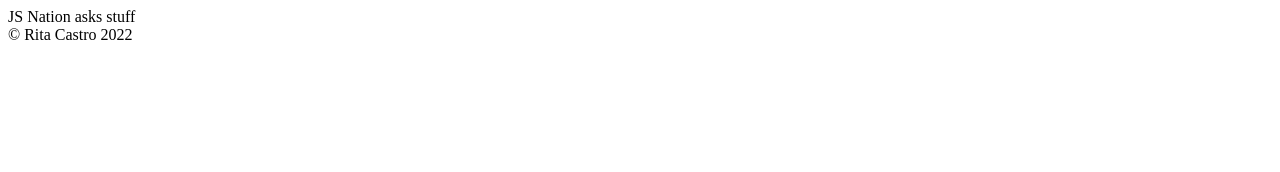
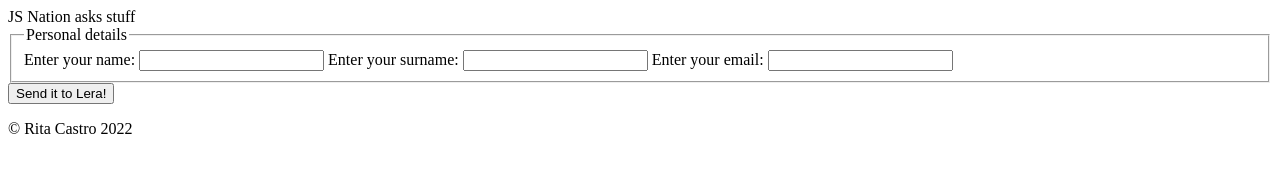
Before and after one commit to ritamcastro/jsnation-2022-a11y-and-tdd, a website with bundled scripts: page www/index.html in a window 1280 px wide. Built offline with nearby package versions, Linux system fonts and the light colour scheme.

Commit message:
✨ Use jsnation form in the page

```diff
--- a/src/index.js
+++ b/src/index.js
@@ -1 +1,4 @@
+import "./ui/molecules"
+import "./ui/organisms"
+
 console.log("Let's get started...")
--- /dev/null
+++ b/src/ui/molecules/index.js
@@ -0,0 +1 @@
+import "./text-input/text-input"
--- /dev/null
+++ b/src/ui/organisms/index.js
@@ -0,0 +1,2 @@
+import "./form/form"
+import "./personal-details/personal-details"
--- a/www/index.html
+++ b/www/index.html
@@ -16,7 +16,9 @@
       <span id="title">JS Nation asks stuff</span>
     </header>
 
-    <main></main>
+    <main>
+      <jsnation-form></jsnation-form>
+    </main>
 
     <footer>© Rita Castro 2022</footer>
   </body>
```
